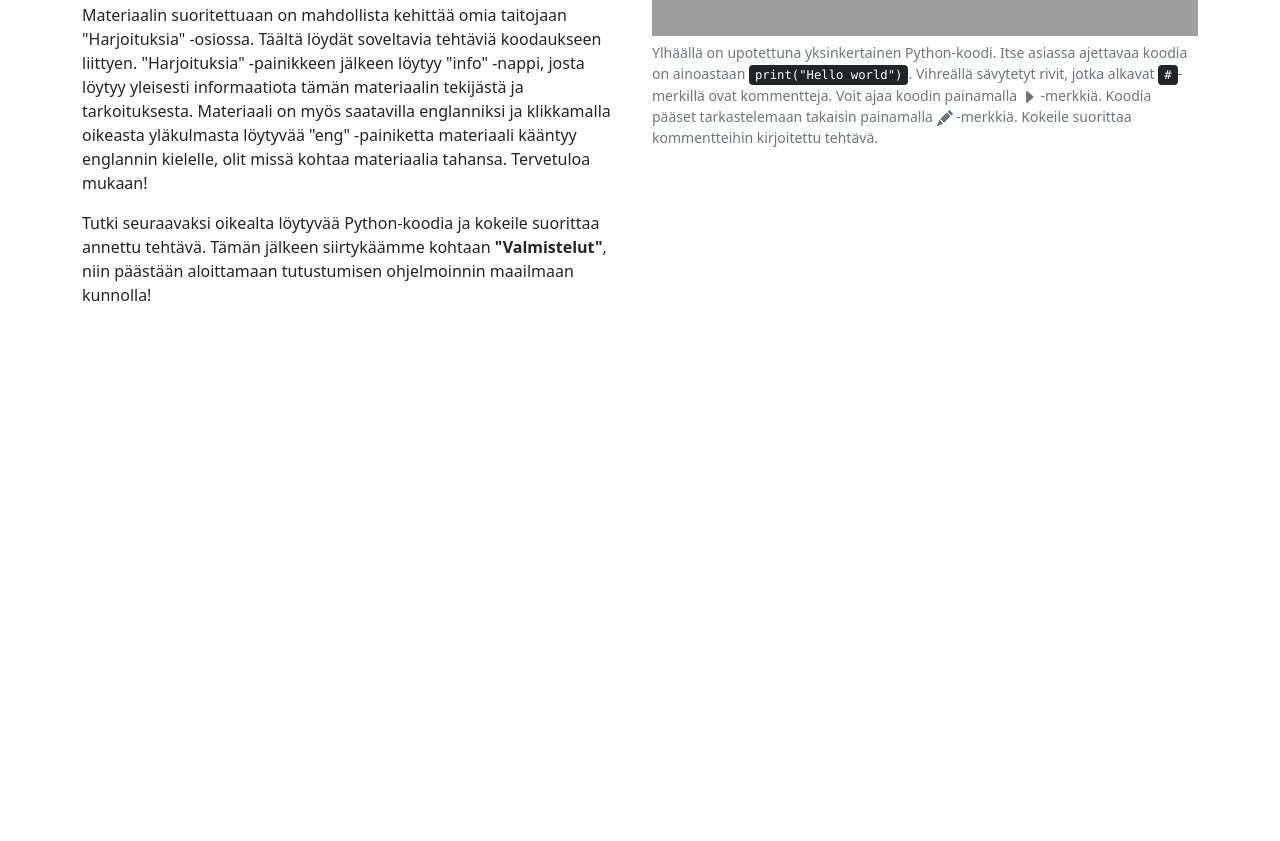
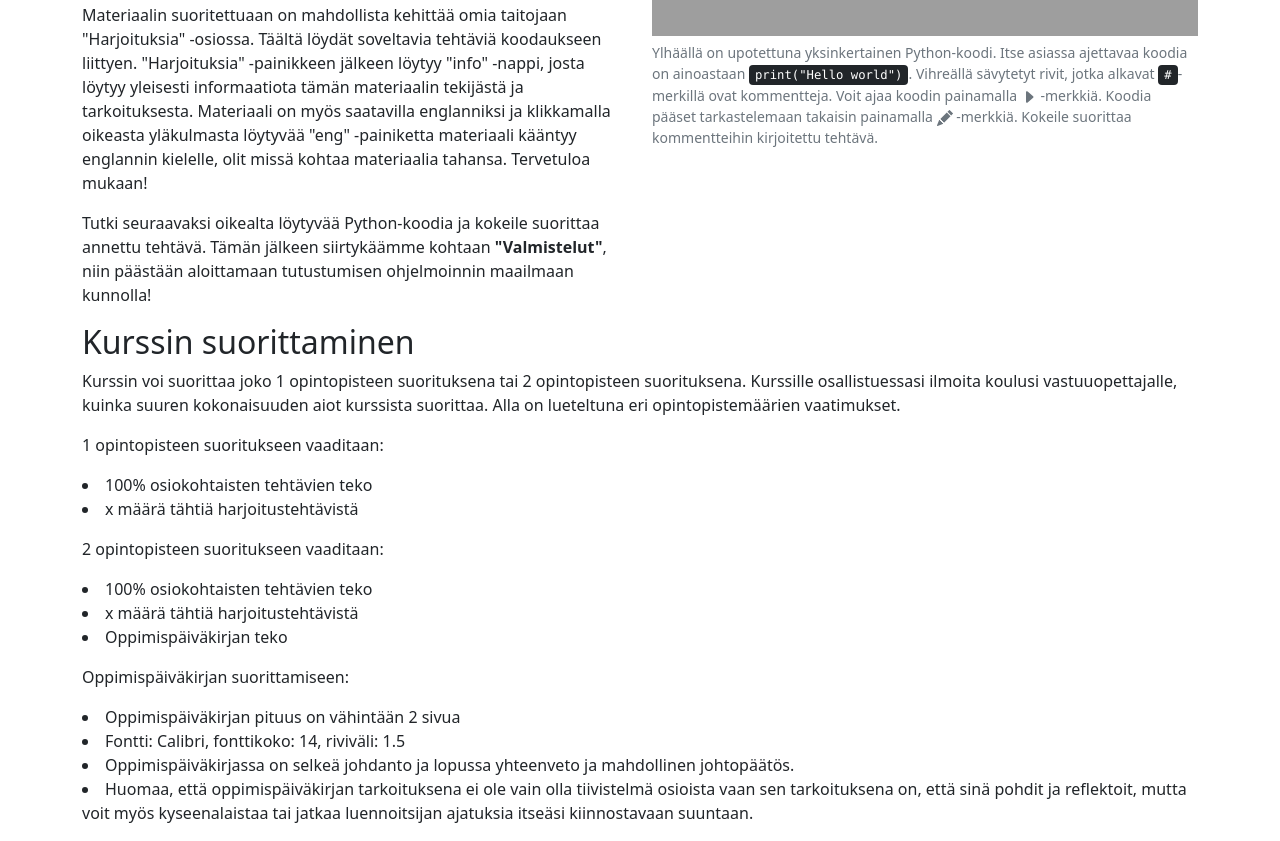
Before and after one commit to jjalaitinen/KOTES463, a plain HTML site: page index.html in a window 1280 px wide. Shown: the part 764-1605 px from the top of the page. Before the commit the page ends 1087 px from the top, so only its background shows below. Drawn offline with nearby package versions, Linux system fonts and the light colour scheme; files that its build step writes are made by us from their sources; grey boxes are pictures that could not be loaded.

Commit message:
kurssin suorittaminen lisätty

```diff
--- a/index.html
+++ b/index.html
@@ -197,6 +197,28 @@
           </figure>
         </div>
       </div>
+      <h2>Kurssin suorittaminen</h2>
+      <p>
+        Kurssin voi suorittaa joko 1 opintopisteen suorituksena tai 2 opintopisteen suorituksena. Kurssille osallistuessasi ilmoita koulusi vastuuopettajalle, kuinka suuren kokonaisuuden aiot kurssista suorittaa. Alla on lueteltuna eri opintopistemäärien vaatimukset.
+      </p>
+      <p>
+        1 opintopisteen suoritukseen vaaditaan:
+        <li>100% osiokohtaisten tehtävien teko</li>
+        <li>x määrä tähtiä harjoitustehtävistä</li>
+      </p>
+      <p>
+        2 opintopisteen suoritukseen vaaditaan:
+        <li>100% osiokohtaisten tehtävien teko</li>
+        <li>x määrä tähtiä harjoitustehtävistä</li>
+        <li>Oppimispäiväkirjan teko</li>
+      </p>
+      <p>
+        Oppimispäiväkirjan suorittamiseen:
+        <li>Oppimispäiväkirjan pituus on vähintään 2 sivua</li>
+        <li>Fontti: Calibri, fonttikoko: 14, riviväli: 1.5</li>
+        <li>Oppimispäiväkirjassa on selkeä johdanto ja lopussa yhteenveto ja mahdollinen johtopäätös.</li>
+        <li>Huomaa, että oppimispäiväkirjan tarkoituksena ei ole vain olla tiivistelmä osioista vaan sen tarkoituksena on, että sinä pohdit ja reflektoit, mutta voit myös kyseenalaistaa tai jatkaa luennoitsijan ajatuksia itseäsi kiinnostavaan suuntaan.</li>
+      </p>
     </div>
 
     <script src="https://cdnjs.cloudflare.com/ajax/libs/highlight.js/11.6.0/highlight.min.js"></script>
```
Also changed, not shown: info/index.html (+1 -1 lines).
